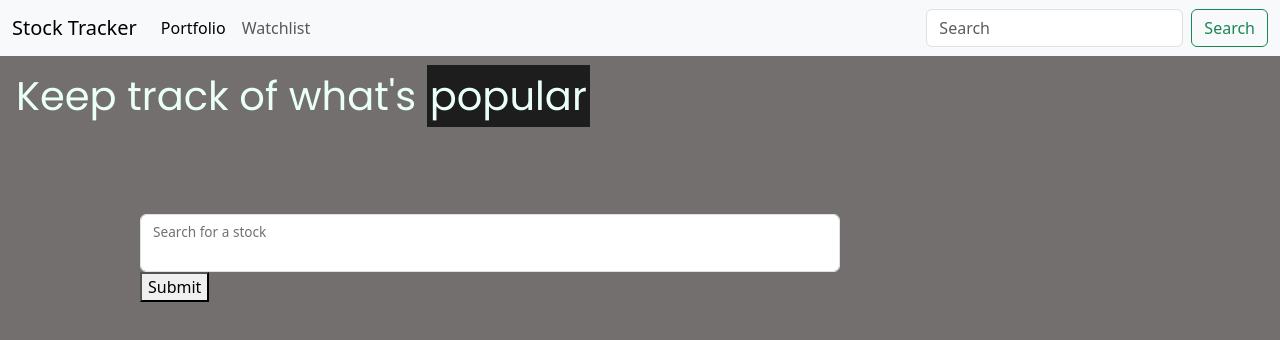
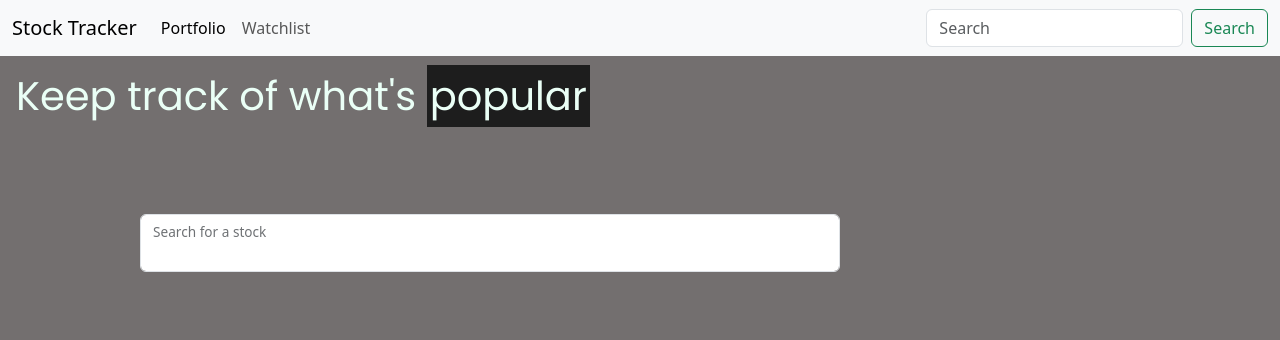
Before and after one commit to em2063/stock-tracker, a React (Vite) app in the folder stock-tracker/: page /watchlist in a window 1280 px wide. Shown: the top 340 px of the page. Built offline with nearby package versions, Linux system fonts and the light colour scheme.

Commit message:
removes button for testing search bar

```diff
--- a/stock-tracker/src/components/watchlist.jsx
+++ b/stock-tracker/src/components/watchlist.jsx
@@ -33,7 +33,6 @@ function WatchList() {
                     name="ticker"
                   />
                   <label htmlFor="floatingInput">Search for a stock</label>
-                  <button type="submit">Submit</button>
                 </div>
               </form>
             </div>
```
